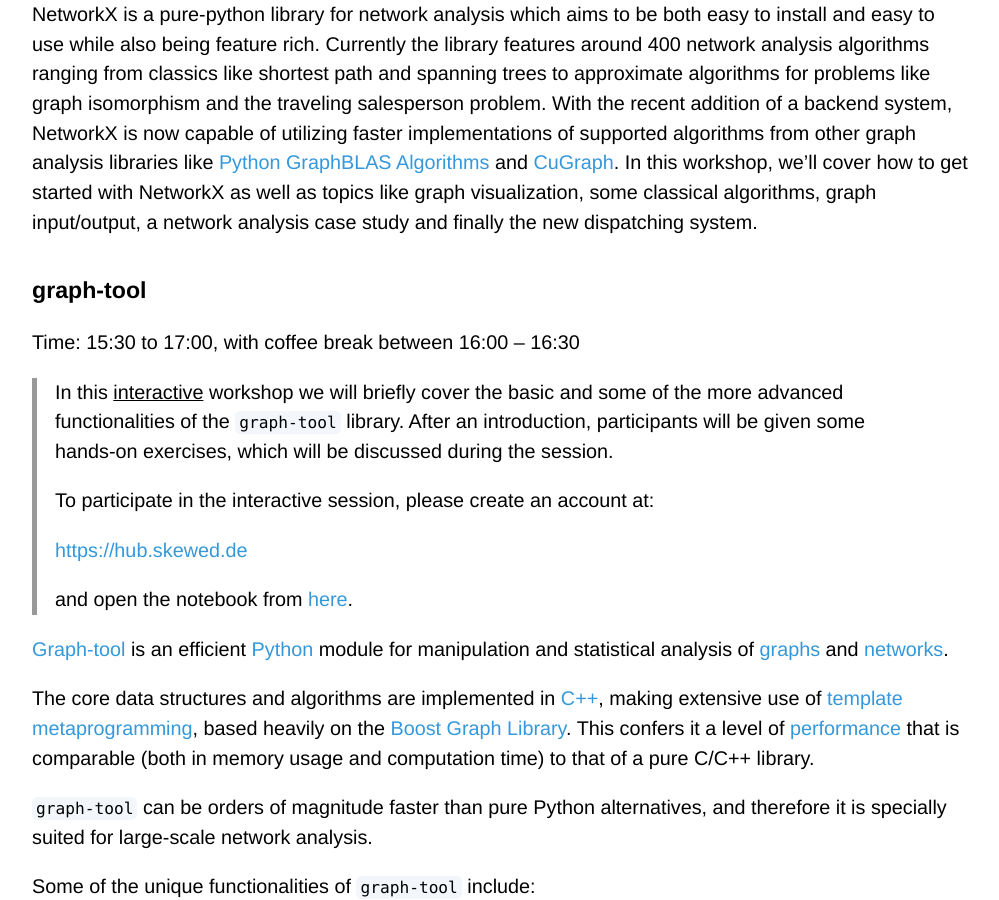
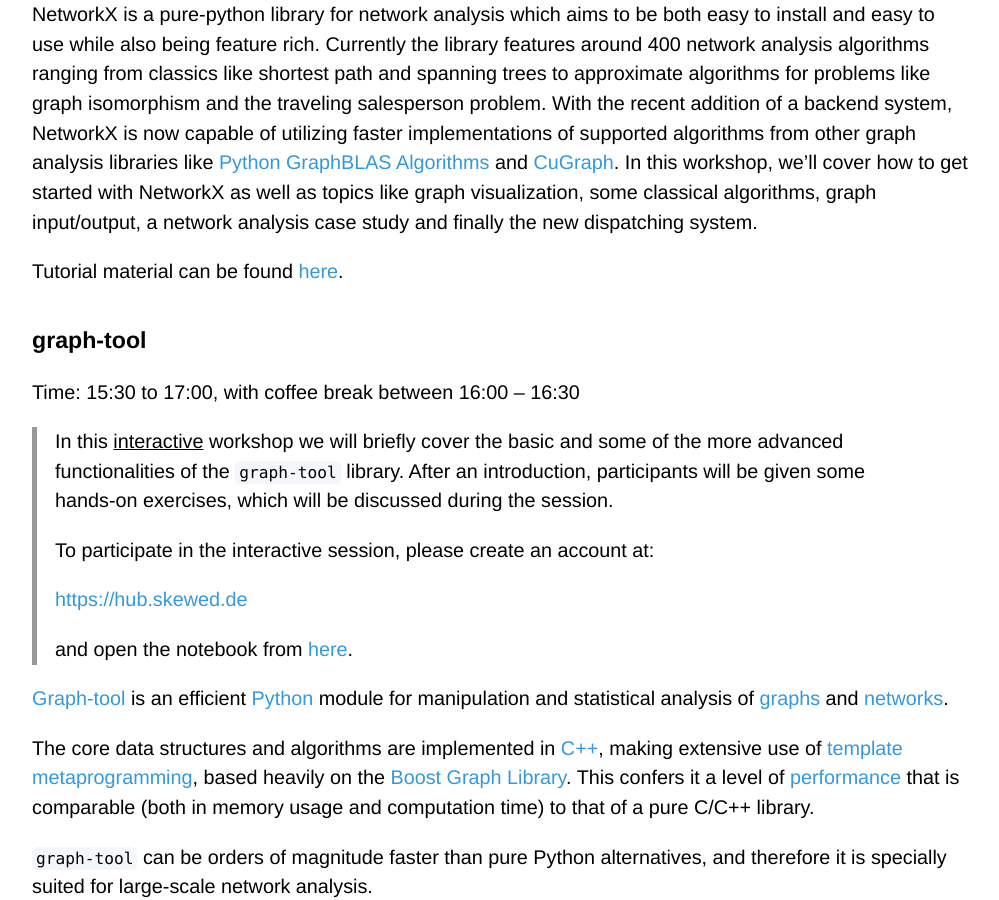
Before and after one commit to nas-col/netsci.nascol.net, a Jekyll site: the page built from school.md, in a window 1280 px wide and 900 px high, scrolled down 1156 px. Shown: the whole window, without its empty margins (140-1139 px from the left). Built offline with Jekyll 4.4.1, drawn with Linux system fonts in a browser that asks for light colours; some web fonts are replaced; our own code applies the rules of GitHub Pages for plain Markdown files.

Commit message:
Add link to NX colab notebook

```diff
--- a/school.md
+++ b/school.md
@@ -38,6 +38,8 @@ implementations of supported algorithms from other graph analysis libraries like
 In this workshop, we'll cover how to get started with NetworkX as well as topics
 like graph visualization, some classical algorithms, graph input/output, a
 network analysis case study and finally the new dispatching system.
+
+Tutorial material can be found [here](https://colab.research.google.com/drive/1NPAvlqeWzehb337kp4EHuleQ6b11HzuL?usp=sharing).
 
 ### graph-tool
 
```
